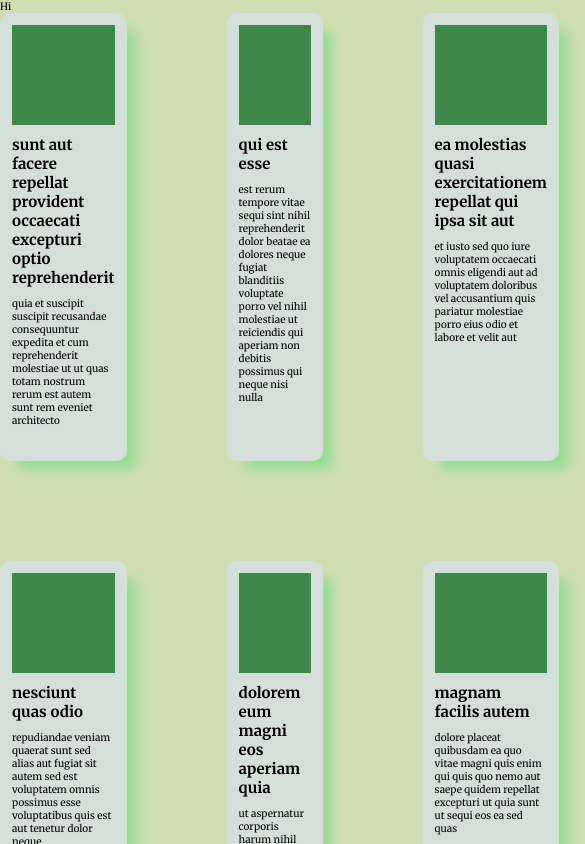
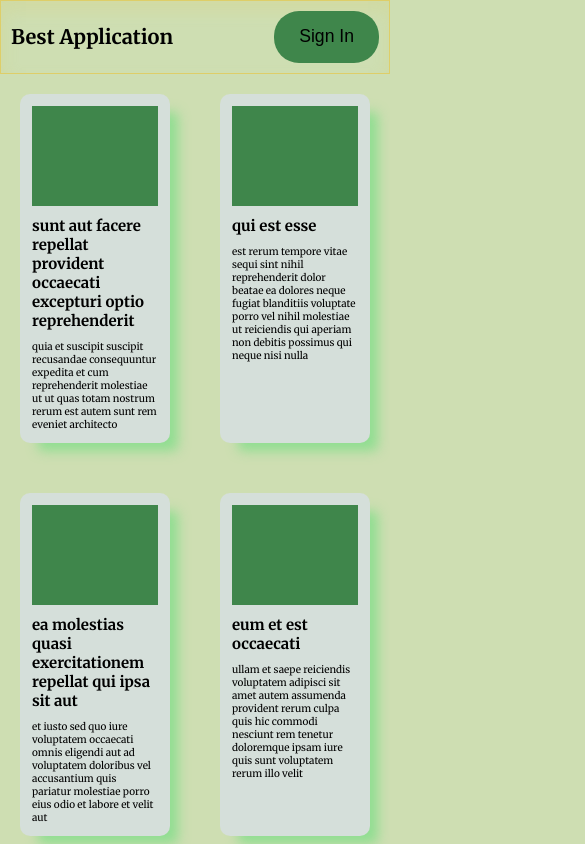
Before and after one commit to ViktoriyaDatchuk/simple-app, a React (Vite) app: page / in a window 390 px wide. Shown: the top 844 px of the page, 585 px wide, since content can reach past the window. Built offline with nearby package versions, Linux system fonts and the light colour scheme.

Commit message:
feat: add header, add css module

```diff
--- a/src/App.tsx
+++ b/src/App.tsx
@@ -1,4 +1,3 @@
-import './App.css';
 import { Main } from './pages/Main/Main';
 
 function App() {
--- /dev/null
+++ b/src/components/Header/Header.module.css
@@ -0,0 +1,24 @@
+.wrapper {
+  height: 80px;
+  display: flex;
+  justify-content: space-between;
+  max-width: 1200px;
+  width: 100%;
+  margin: 0 auto;
+  padding: 10px;
+  border: solid 1px #dece68;
+  box-shadow: 1px 9px 15px 2px rgba(222, 206, 104, 0.2) inset;
+}
+
+.logo {
+  cursor: pointer;
+}
+
+.button {
+  padding: 0 25px;
+  border: none;
+  border-radius: 25px;
+  background-color: #3f864b;
+  font-size: 1.1rem;
+  cursor: pointer;
+}
--- /dev/null
+++ b/src/components/Header/Header.tsx
@@ -0,0 +1,10 @@
+import classes from './Header.module.css';
+
+export function Header() {
+  return (
+    <div className={classes.wrapper}>
+      <h1 className={classes.logo}>Best Application</h1>
+      <button className={classes.button}>Sign In</button>
+    </div>
+  );
+}
--- a/src/components/Post/Post.tsx
+++ b/src/components/Post/Post.tsx
@@ -1,10 +1,10 @@
 import { PostItem } from '../../interfaces/responce.interface';
-import './Post.css';
+import classes from './Post.module.css';
 
 export function Post({ post }: { post: PostItem }) {
   return (
-    <div className="post">
-      <div className="post__img"></div>
+    <div className={classes.post}>
+      <div className={classes.post__img}></div>
       <h2>{post.title}</h2>
       <p>{post.body}</p>
     </div>
--- a/src/main.tsx
+++ b/src/main.tsx
@@ -1,7 +1,7 @@
 import { StrictMode } from 'react';
 import { createRoot } from 'react-dom/client';
 import App from './App.tsx';
-import './index.css';
+import './index.module.css';
 
 createRoot(document.getElementById('root')!).render(
   <StrictMode>
--- a/src/pages/Main/Main.css
+++ /dev/null
@@ -1,13 +0,0 @@
-.wrapper {
-  height: 100vh;
-  display: flex;
-  flex-direction: column;
-  max-width: 1200px;
-  margin: 0 auto;
-}
-
-.posts {
-  display: grid;
-  grid-template-columns: repeat(4, 1fr);
-  gap: 100px;
-}
--- /dev/null
+++ b/src/pages/Main/Main.module.css
@@ -0,0 +1,38 @@
+.wrapper {
+  height: 100vh;
+  display: flex;
+  flex-direction: column;
+  max-width: 1200px;
+  margin: 0 auto;
+}
+
+.posts {
+  display: grid;
+  grid-template-columns: repeat(4, 1fr);
+  gap: 100px;
+  padding: 20px;
+}
+
+@media screen and (max-width: 1000px) {
+  .posts {
+    gap: 50px;
+  }
+}
+
+@media screen and (max-width: 800px) {
+  .posts {
+    grid-template-columns: repeat(3, 1fr);
+  }
+}
+
+@media screen and (max-width: 600px) {
+  .posts {
+    grid-template-columns: repeat(2, 1fr);
+  }
+}
+
+@media screen and (max-width: 350px) {
+  .posts {
+    grid-template-columns: repeat(1, 1fr);
+  }
+}
--- a/src/pages/Main/Main.tsx
+++ b/src/pages/Main/Main.tsx
@@ -2,7 +2,8 @@ import { useEffect, useState } from 'react';
 import { PostItem } from '../../interfaces/responce.interface';
 import { myPosts } from '../../stub';
 import { Post } from '../../components/Post/Post';
-import './Main.css';
+import { Header } from '../../components/Header/Header';
+import classes from './Main.module.css';
 
 export function Main() {
   const [posts, setPosts] = useState<PostItem[]>([]);
@@ -12,9 +13,9 @@ export function Main() {
   }, []);
 
   return (
-    <div className="wrapper">
-      <div>Hi</div>
-      <div className="posts">
+    <div className={classes.wrapper}>
+      <Header />
+      <div className={classes.posts}>
         {posts.map((item: PostItem) => {
           return <Post post={item} key={item.id} />;
         })}
```
Also changed, not shown: src/App.css (deleted), src/App.module.css (added), src/components/Post/Post.module.css (renamed from src/components/Post/Post.css), src/index.module.css (renamed from src/index.css).
